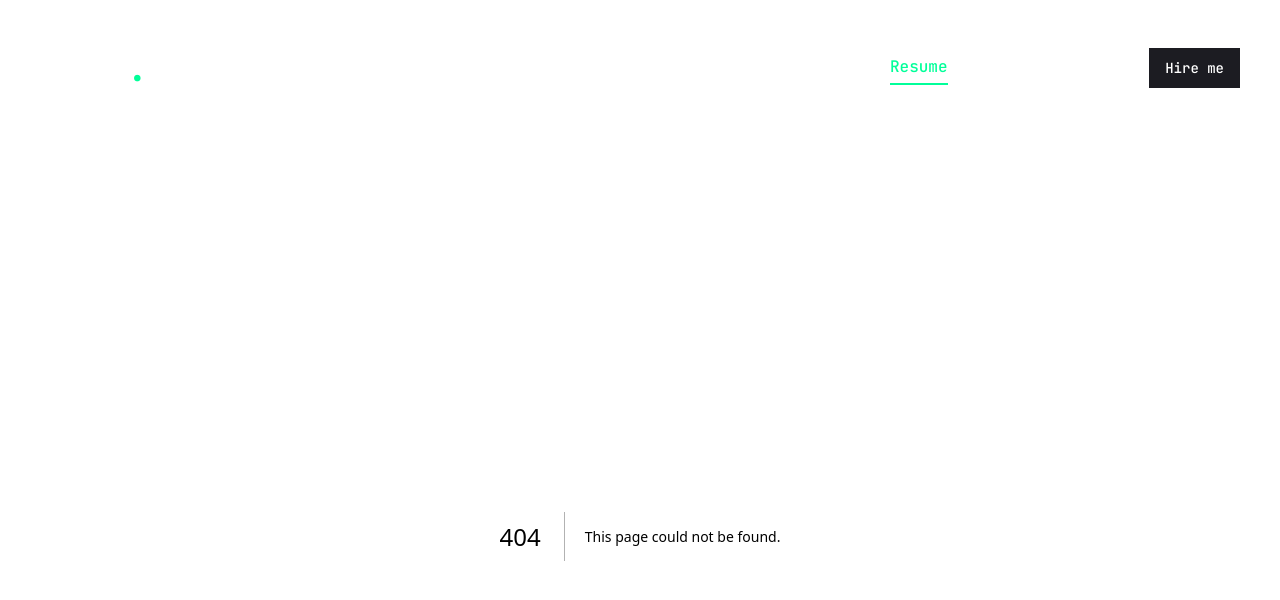
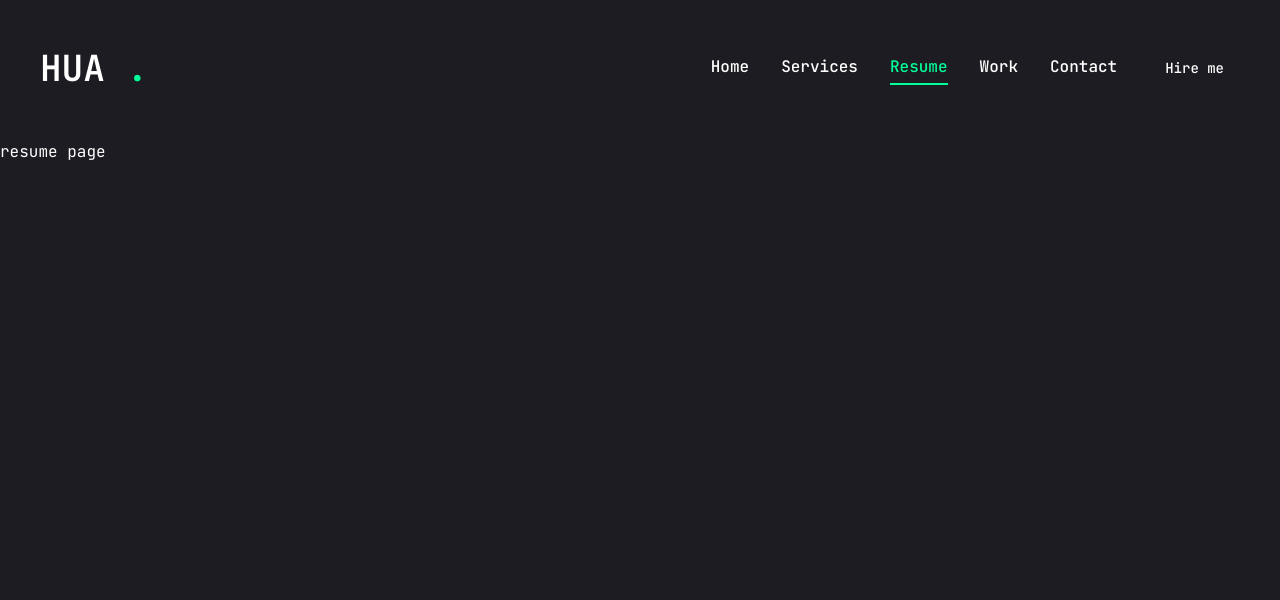
Before and after one commit to HasibullahAman/aman-portfolio, a Next.js app: page /resume in a window 1280 px wide. Before the commit this address had no page. Shown: the top 600 px of the page. Built offline with nearby package versions, Linux system fonts and the light colour scheme.

Commit message:
try to animate navbar

```diff
--- a/app/layout.jsx
+++ b/app/layout.jsx
@@ -3,6 +3,7 @@ import "./globals.css";
 
 // Components
 import Header from "../components/Header";
+import pageTransition from "../components/ui/pageTransition";
 
 const geistSans = Geist({
   variable: "--font-geist-sans",
@@ -32,7 +33,7 @@ export default function RootLayout({ children }) {
         className={`${geistSans.variable} ${geistMono.variable} ${jetbrainsMono.variable} antialiased`}
       >
         <Header />
-        {children}
+        <pageTransition>{children}</pageTransition>
       </body>
     </html>
   );
--- /dev/null
+++ b/app/resume/page.tsx
@@ -0,0 +1,9 @@
+const Resume = () => {
+    return (
+        <div>
+            resume page
+        </div>
+    )
+}
+
+export default Resume
--- /dev/null
+++ b/components/ui/pageTransition.tsx
@@ -0,0 +1,22 @@
+'use client'
+import { AnimatePresence, motion } from "framer-motion"
+import { usePathname } from "next/navigation"
+import React from "react";
+
+const pageTransition = ({ children }) => {
+    const pathname = usePathname();
+    return (
+        <AnimatePresence>
+            <div key={pathname}>
+                <motion.div initial={{ opacity: 1 }} animate={{
+                    opacity: 0, transition: { delay: 1, duration: 0.4, ease: "easeInOut" },
+                }}
+                    className="h-screen w-screen fixed bg-primary top-o pointer-events-none"
+                />
+                {children}
+            </div>
+        </AnimatePresence>
+    )
+}
+
+export default pageTransition
--- a/jsconfig.json
+++ b/jsconfig.json
@@ -1,5 +1,6 @@
 {
   "compilerOptions": {
+    "jsx": "react",
     "paths": {
       "@/*": ["./*"]
     }
--- a/package.json
+++ b/package.json
@@ -17,6 +17,7 @@
     "@radix-ui/react-tooltip": "^1.1.8",
     "class-variance-authority": "^0.7.1",
     "clsx": "^2.1.1",
+    "framer-motion": "^12.4.10",
     "lucide-react": "^0.475.0",
     "next": "15.1.7",
     "react": "^19.0.0",
```
Also changed, not shown: 1 other file (tests, documents, lock files or other folders).
